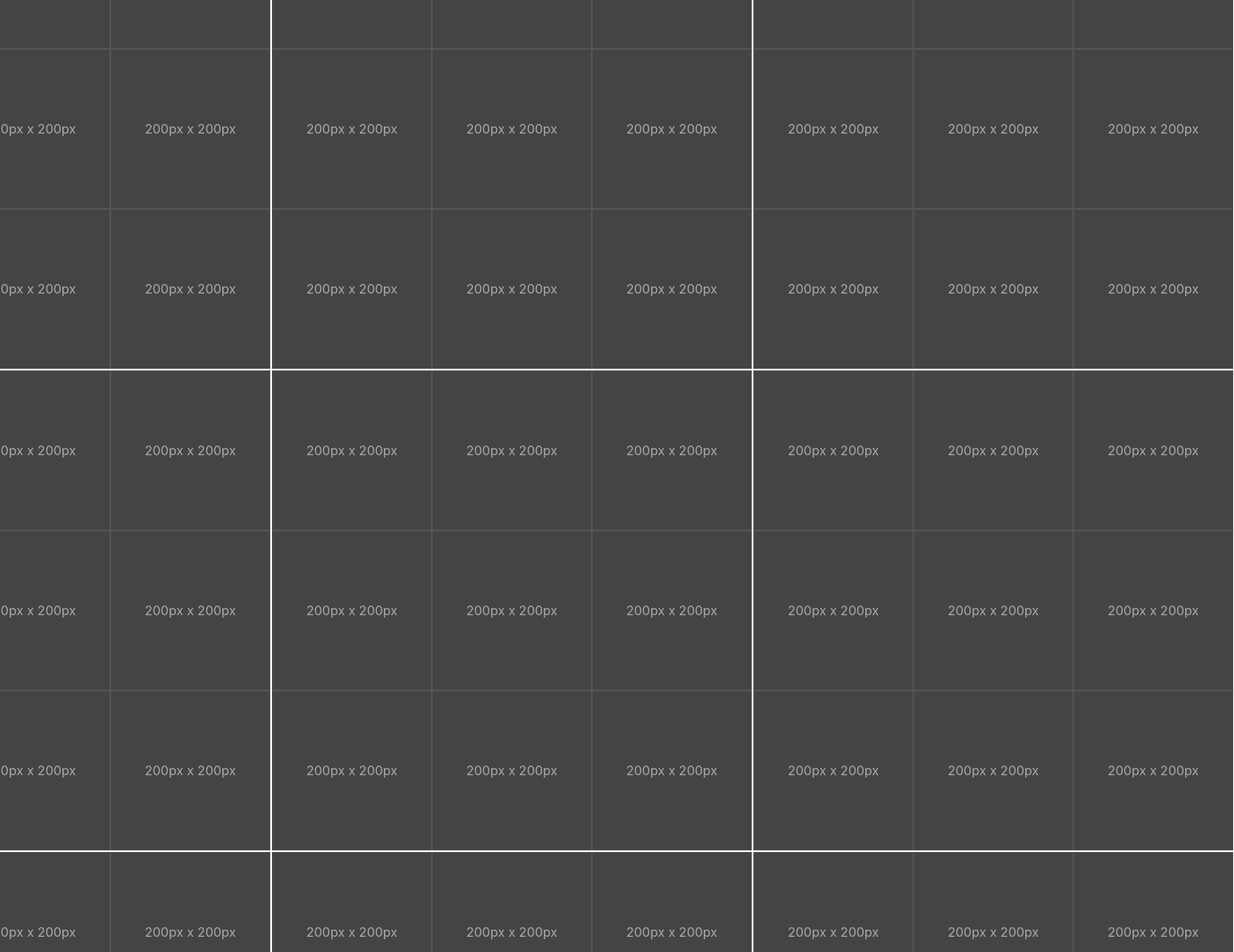
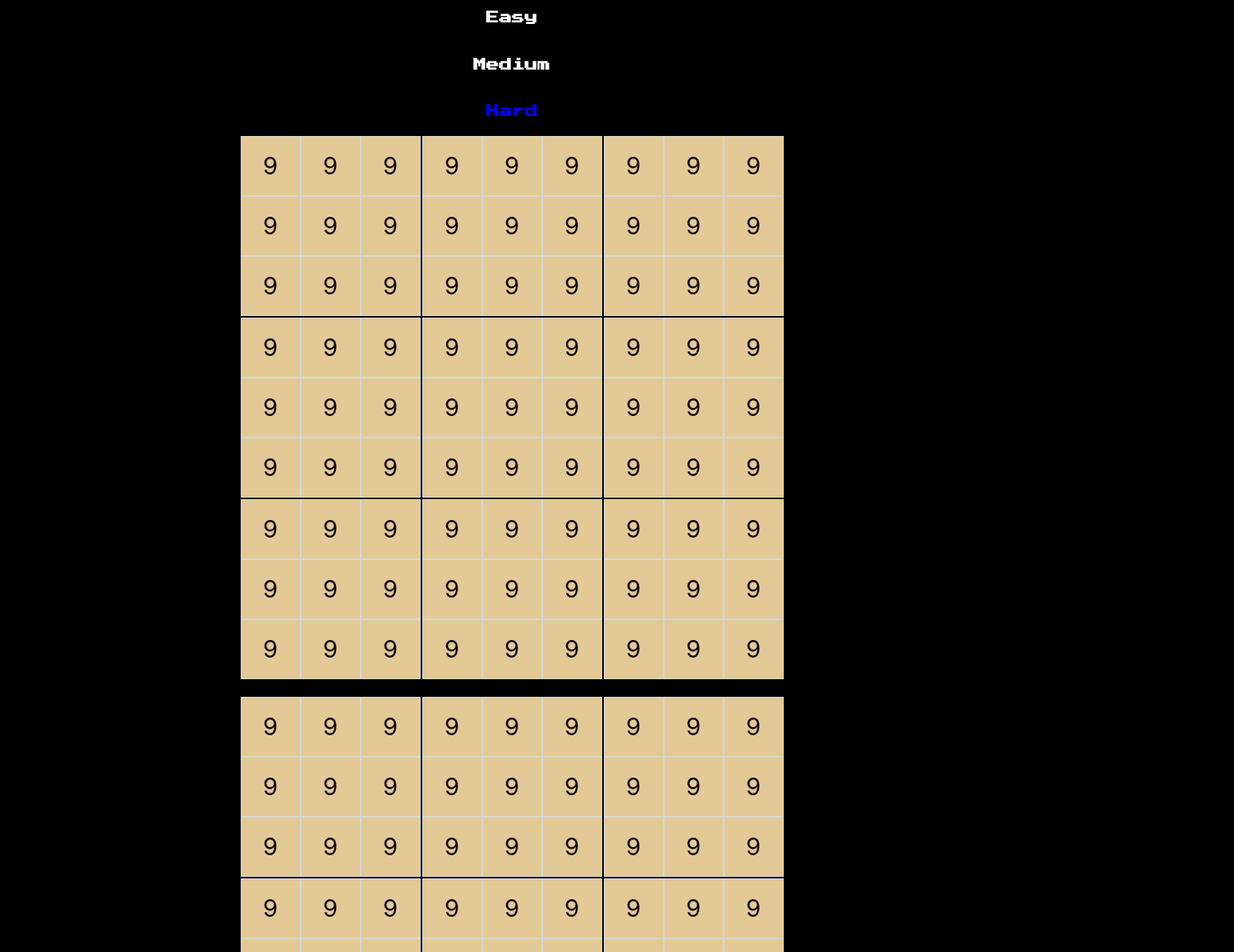
Before and after one commit to paigeashley624/sudoku, a React (Create React App) app: page /sudoku in a window 1280 px wide. Shown: the part 140-1330 px from the top of the page at 80% size, 1543 px wide, since content can reach past the window. Built offline with nearby package versions, Linux system fonts and the light colour scheme.

Commit message:
adds updated sudoku css

```diff
--- a/src/components/Sudoku.scss
+++ b/src/components/Sudoku.scss
@@ -1,20 +1,21 @@
 .game-board {
   display: grid;
-  border: 1px solid white;
-  grid-template-rows: 200px 200px 200px;
-  grid-template-columns: 200px 200px 200px;
+  border: 1px solid rgb(2, 0, 0);
+  grid-template-rows: 75px 75px 75px;
+  grid-template-columns: 75px 75px 75px;
 }
 body {
   display: flex;
   justify-content: center;
 }
 .box {
-  background: #444;
-  border: 1px solid #555;
+  background: rgb(226, 201, 149);
+  border: 1px solid rgb(215, 215, 211);
   display: flex;
   align-items: center;
   justify-content: center;
-  color: #aaa;
+  color: rgb(17, 7, 7);
+  font-size: 30px;
 }
 
 .sudoku-container {
@@ -23,3 +24,40 @@ body {
   align-content: center;
   flex-direction: row;
 }
+
+.sudoku-page-banner {
+  display: flex;
+  flex-direction: column;
+  justify-content: center;
+  text-align: center;
+  padding: 16px;
+  margin: 0px 0px 10px 0px;
+
+  .sudoku-page-banner-title {
+    font-size: 50px;
+    color: #bf0000;
+  }
+
+  .sudoku-level-selector {
+    // color: white;
+    // float: left;
+  }
+  h4 {
+    // float: right;
+  }
+}
+
+// -----start of css for number selector -----
+
+.number-selector {
+  display: grid;
+  border: 1px solid rgb(2, 0, 0);
+  grid-template-rows: 75px 75px 75px;
+  grid-template-columns: 75px 75px 75px;
+}
+.number-container {
+  display: flex;
+  justify-content: center;
+  align-content: center;
+  flex-direction: row;
+}
--- a/src/components/Sudoku.tsx
+++ b/src/components/Sudoku.tsx
@@ -4,15 +4,15 @@ import "./Sudoku.scss";
 function SudokuItem() {
   return (
     <div className="game-board">
-      <div className="box">200px x 200px</div>
-      <div className="box">200px x 200px</div>
-      <div className="box">200px x 200px</div>
-      <div className="box">200px x 200px</div>
-      <div className="box">200px x 200px</div>
-      <div className="box">200px x 200px</div>
-      <div className="box">200px x 200px</div>
-      <div className="box">200px x 200px</div>
-      <div className="box">200px x 200px</div>
+      <div className="box">9</div>
+      <div className="box">9</div>
+      <div className="box">9</div>
+      <div className="box">9</div>
+      <div className="box">9</div>
+      <div className="box">9</div>
+      <div className="box">9</div>
+      <div className="box">9</div>
+      <div className="box">9</div>
     </div>
   );
 }
@@ -20,7 +20,7 @@ function SudokuItem() {
 const SudokuRow = () => {
   return (
     <div className="sudoku-container">
-      {[0, 1, 2].map((_, i) => (
+      {[1, 2, 3].map((_, i) => (
         <SudokuItem key={i} />
       ))}
     </div>
@@ -29,12 +29,60 @@ const SudokuRow = () => {
 
 function Sudoku() {
   return (
-    <section>
-      <SudokuRow />
-      <SudokuRow />
-      <SudokuRow />
-    </section>
+    <header className="sudoku-page-banner">
+      {/* need to get this aligned side by side */}
+      <h1 className="sudoku-page-banner-title">Sudoku</h1>
+      <h4 className="sudoku-level-selector" style={{ color: "white" }}>
+        Easy
+      </h4>
+      <h4 className="sudoku-level-selector" style={{ color: "white" }}>
+        Medium
+      </h4>
+      <h4 className="sudoku-level-selector" style={{ color: "blue" }}>
+        Hard
+      </h4>
+
+      <section>
+        <SudokuRow />
+        <SudokuRow />
+        <SudokuRow />
+      </section>
+      <br></br>
+      <section>
+        <NumberRow />
+        <NumberRow />
+        <NumberRow />
+      </section>
+    </header>
   );
 }
 
+// -------start of code for selecting numbers------
+
+function NumberSelector() {
+  return (
+    <div className="number-selector">
+      <div className="box">1</div>
+      <div className="box">2</div>
+      <div className="box">3</div>
+      <div className="box">4</div>
+      <div className="box">5</div>
+      <div className="box">6</div>
+      <div className="box">7</div>
+      <div className="box">8</div>
+      <div className="box">9</div>
+    </div>
+  );
+}
+
+const NumberRow = () => {
+  return (
+    <div className="number-container">
+      {[1, 2, 3].map((_, i) => (
+        <SudokuItem key={i} />
+      ))}
+    </div>
+  );
+};
+
 export default Sudoku;
```
